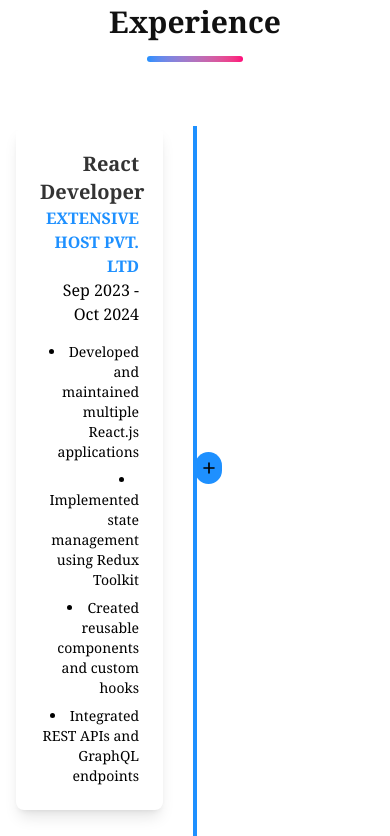
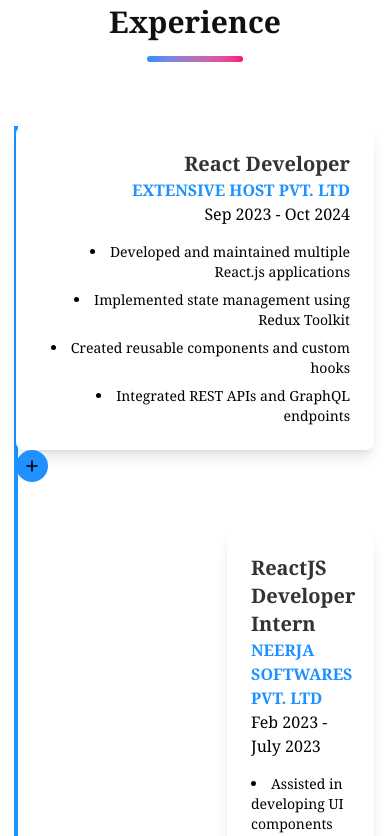
Before and after one commit to NikhilBhagoria/react-portfolio, a React (Vite) app: page / in a window 390 px wide. Shown: the part 4128-4964 px from the top of the page. Built offline with nearby package versions, Linux system fonts and the light colour scheme.

Commit message:
Fix: Mobile UI

```diff
--- a/src/pages/Experience/Experience.jsx
+++ b/src/pages/Experience/Experience.jsx
@@ -37,12 +37,12 @@
           <HeaderTitle title="Professional Experience" conten='Experience' />
 
           <div className="relative">
-            <div className="absolute left-1/2 transform -translate-x-1/2 h-full w-1 bg-[var(--color-accent-primary)]"></div>
+            <div className="absolute sm:left-[10%] md:left-1/2 transform -translate-x-1/2 h-full w-1 bg-[var(--color-accent-primary)]"></div>
 
             <div className="space-y-12">
-              <div className="relative animate__animated animate__fadeInLeft">
-                <div className="flex items-center w-full my-6">
-                  <div className="w-1/2 pr-8 text-right">
+              <div className="relative sm:ml-[22px] md:ml-0 animate__animated animate__fadeInLeft">
+                <div className="md:flex items-center w-full md:my-6 md:flex-row sm:my-0 sm:flex-row-reverse">
+                  <div className="md:w-1/2 md:pr-8 text-right sm:w-full sm:pr-0">
                     <div className="p-6 bg-[var(--color-card-bg)] rounded-lg shadow-lg">
                       <h3 className="text-xl font-bold text-[var(--color-text-primary)]">React Developer</h3>
                       <p className="text-[var(--color-accent-primary)] font-semibold">EXTENSIVE HOST PVT. LTD</p>
```
